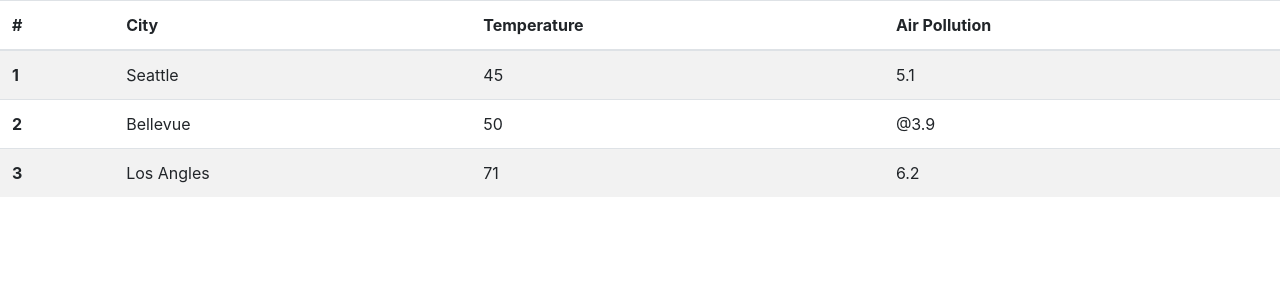
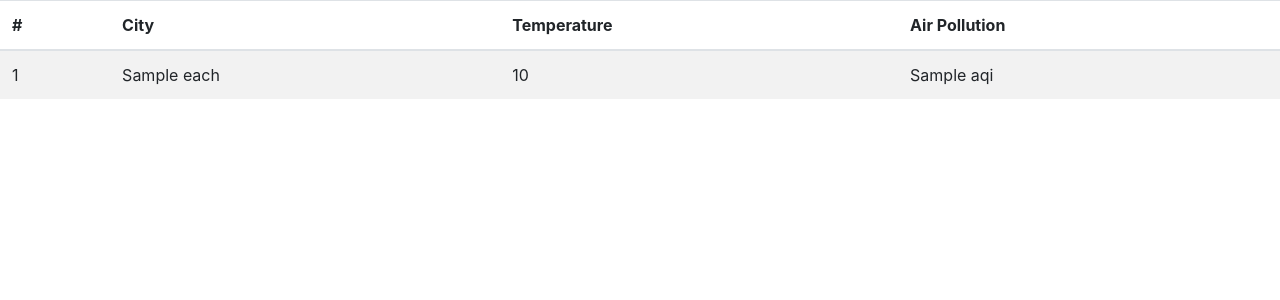
Before and after one commit to jennifermci/city-stats, a Django app: template login_app/templates/saved_cities.html in a window 1280 px wide. Shown: the part 56-356 px from the top of the page. Run offline with Django 3.2, Linux system fonts and the light colour scheme; the template is opened without the code that fills it: most values are stand-ins (such as "Sample title", 1, 10 or a date in 2020); some libraries are stand-ins or nearby versions.

Commit message:
Added table display of cities

```diff
--- a/login_app/templates/homepage.html
+++ b/login_app/templates/homepage.html
@@ -52,9 +52,10 @@
     {% endif %}
 
     <form action="/save" method ="POST">
+      {% csrf_token %}
         <input type="hidden" name='savecity' value ="{{city_weather.city}}">
         <p>Current Weather in {{city_weather.city}}:</p>
-        <input type="hidden" name='savecity' value ="{{city_weather.temperature}}">
+        <input type="hidden" name='temp' value ="{{city_weather.temperature}}">
         <p>Temperature = {{city_weather.temperature}}°Fahrenheit</p>
         <p><img src = 'http://openweathermap.org/img/wn/{{city_weather.icon}}@2x.png'></p>
         <div class="container-fluid">
--- a/login_app/templates/saved_cities.html
+++ b/login_app/templates/saved_cities.html
@@ -49,24 +49,14 @@
           </tr>
         </thead>
         <tbody>
+          {% for each in cities %}
           <tr>
-            <th scope="row">1</th>
-            <td>Seattle</td>
-            <td>45</td>
-            <td>5.1</td>
+            <td>{{each.id}}</td>
+            <td>{{each.city_name}}</td>
+            <td>{{each.temp}}</td>
+            <td>{{each.aqi}}</td>
           </tr>
-          <tr>
-            <th scope="row">2</th>
-            <td>Bellevue</td>
-            <td>50</td>
-            <td>@3.9</td>
-          </tr>
-          <tr>
-            <th scope="row">3</th>
-            <td>Los Angles</td>
-            <td>71</td>
-            <td>6.2</td>
-          </tr>
+          {% endfor %}
         </tbody>
       </table>
 </body>
--- a/login_app/urls.py
+++ b/login_app/urls.py
@@ -7,5 +7,6 @@
     path('register', views.register),
     path('login', views.login),
     path('homepage', views.homepage),
-    path('saved_cities', views.saved_cities)
+    path('saved_cities', views.saved_cities),
+    path('save', views.save_new_city)
 ]
```
Also changed, not shown: login_app/views.py (+23 -11 lines).
